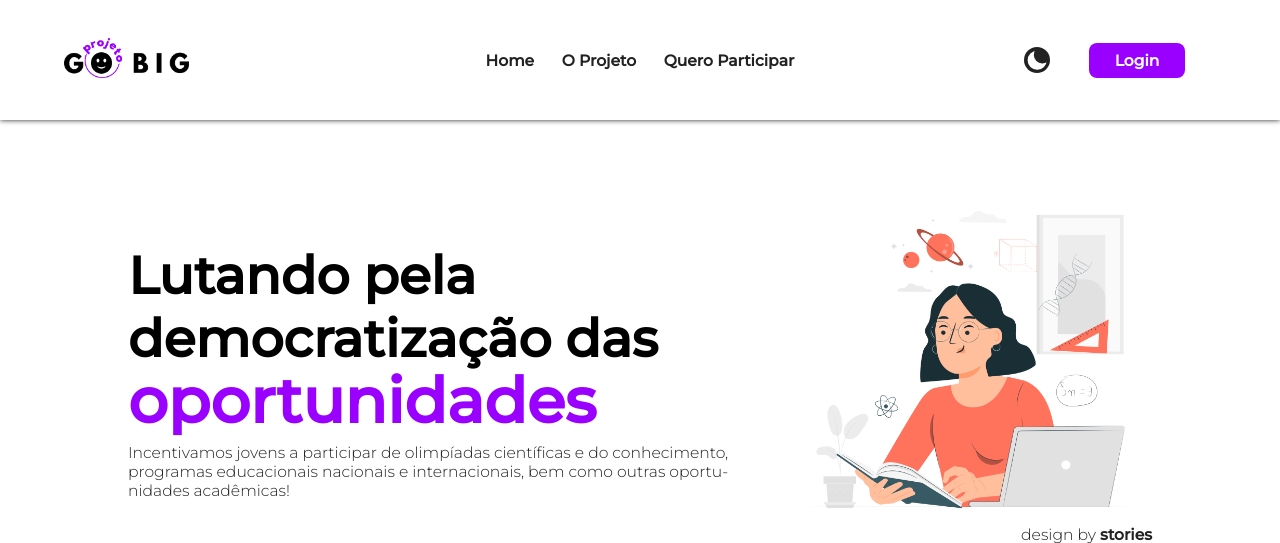
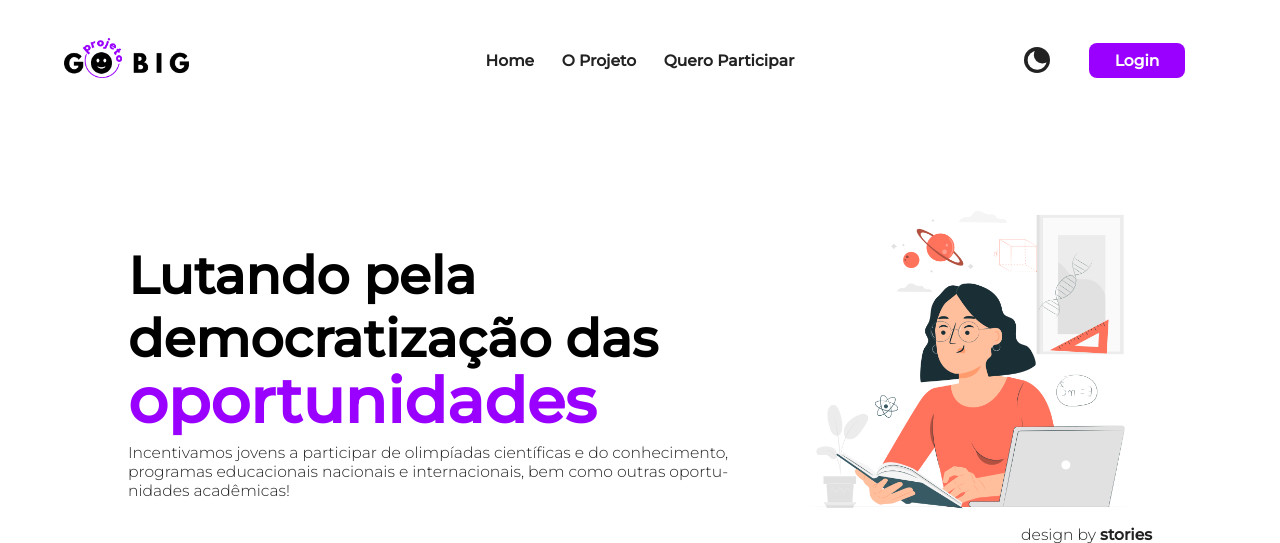
Before and after one commit to douglasspeck/gobig, a PHP site: page / in a window 1280 px wide. Shown: the top 543 px of the page. Run offline with PHP 8.4, Linux system fonts and the light colour scheme.

Commit message:
Switched header shadow colors

```diff
--- a/CSS/header.css
+++ b/CSS/header.css
@@ -11,7 +11,7 @@ header {
     font-weight: bold;
     background-color: #fff;
     z-index: 10;
-    box-shadow: 0 0 calc(var(--x) * 0.5) var(--c0);
+    box-shadow: 0 0 calc(var(--x) * 1) #fff;
 }
 
 header img, header nav, #header-right {
@@ -81,7 +81,7 @@ header nav, #header-right {
 
 body.dark header {
     background-color: var(--c0);
-    box-shadow: 0 0 calc(var(--x) * 0.5) #fff;
+    box-shadow: 0 0 calc(var(--x) * 1) var(--c0);
 }
 
 body.dark #header-right label::before {
```
